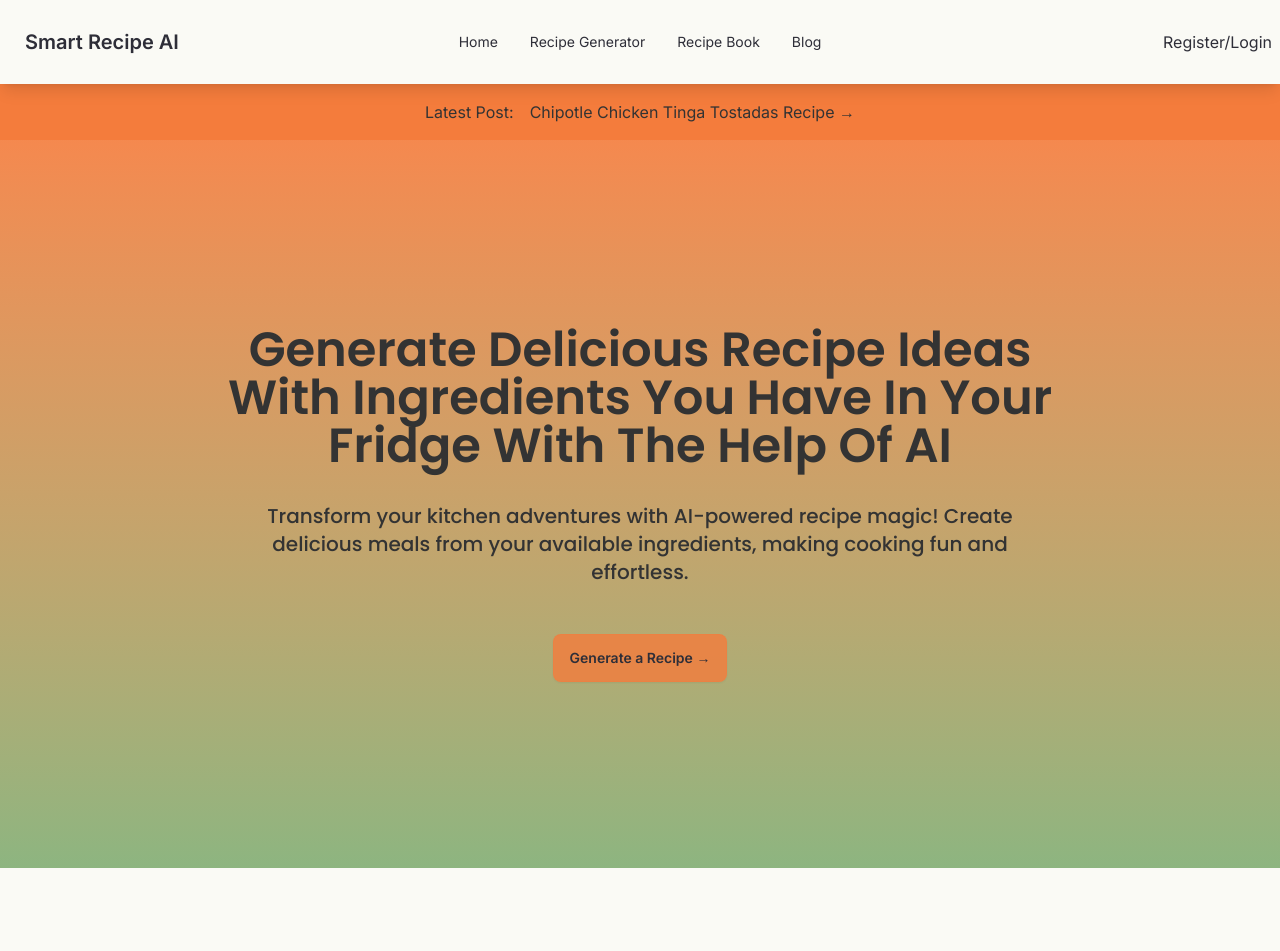
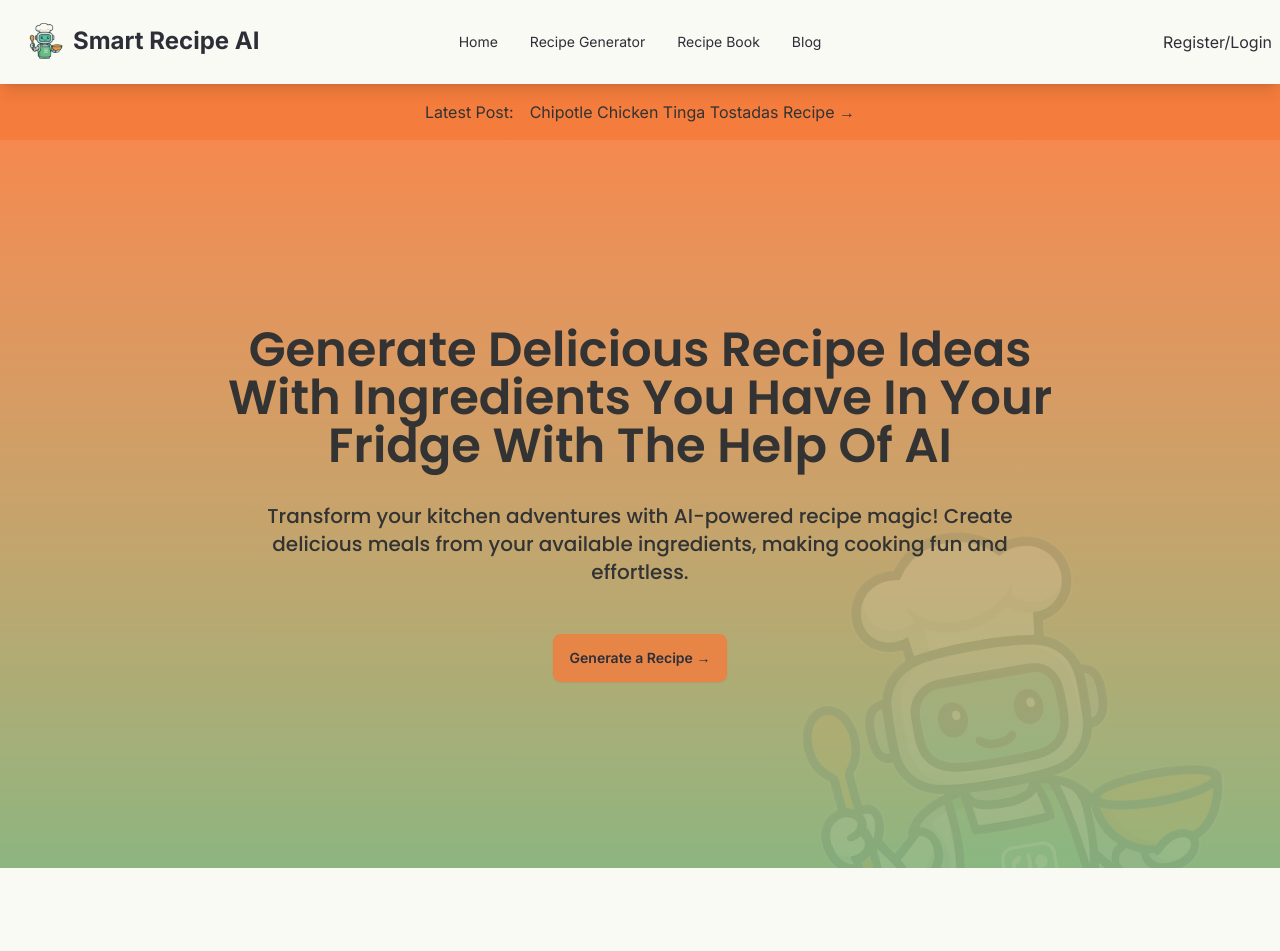
Before and after one commit to LukeAndrewColeman/ai-recipe-app, a Next.js app: page / in a window 1280 px wide. Shown: the top 951 px of the page. Built offline with nearby package versions, Linux system fonts and the light colour scheme; no server answers.

Commit message:
Add background logos and animations to various pages, enhancing visual appeal. Update Navbar to include logo image. Implement suppressHydrationWarning in layout for improved rendering.

```diff
--- a/app/blog/[post]/page.jsx
+++ b/app/blog/[post]/page.jsx
@@ -3,6 +3,7 @@ import getPosts from '@/app/actions/getPosts';
 import { notFound } from 'next/navigation';
 import Link from 'next/link';
 import SocialShare from '@/components/SocialShare';
+import Image from 'next/image';
 
 export async function generateMetadata({ params }) {
   const { post } = await params;
@@ -56,8 +57,20 @@ const PostPage = async ({ params }) => {
     return (
       <>
         <article>
-          <header className='bg-primary text-center py-32'>
-            <div className='max-w-3xl mx-auto'>
+          <header className='bg-gradient-to-br from-primary to-primary/80 text-center py-32 relative overflow-hidden'>
+            {/* Background AI Robot Logo - Right Side */}
+            <div className='absolute top-1/2 right-8 md:right-16 transform -translate-y-1/2 opacity-10'>
+              <Image
+                src='/ai-robot.png'
+                alt='Smart Recipe AI Logo'
+                width={600}
+                height={600}
+                className='w-[350px] h-[350px] md:w-[500px] md:h-[500px] lg:w-[600px] lg:h-[600px] object-contain'
+                priority
+              />
+            </div>
+
+            <div className='max-w-3xl mx-auto relative z-10'>
               <h1 className='text-5xl font-bold px-4 py-8 rounded-lg uppercase'>
                 {postData.title}
               </h1>
@@ -99,8 +112,19 @@ const PostPage = async ({ params }) => {
           </div>
           <SocialShare shareUrl={`https://smartRecipe AI.com/blog/${post}`} />
         </article>
-        <div className='bg-primary py-12 mt-12 rounded-lg'>
-          <div className='text-center'>
+        <div className='bg-primary py-12 mt-12 rounded-lg relative overflow-hidden'>
+          {/* Background AI Robot Logo for CTA */}
+          <div className='absolute bottom-4 left-8 opacity-5 pointer-events-none hidden md:block'>
+            <Image
+              src='/ai-robot.png'
+              alt='Smart Recipe AI Logo'
+              width={200}
+              height={200}
+              className='w-[200px] h-[200px] object-contain'
+            />
+          </div>
+
+          <div className='text-center relative z-10'>
             <h2 className='text-2xl font-bold mb-4'>
               Want to Create Your Own Recipe?
             </h2>
--- a/app/blog/page.jsx
+++ b/app/blog/page.jsx
@@ -17,22 +17,24 @@ const FeaturedRecipes = async () => {
   return (
     <section>
       {/* Hero Section */}
-      <div className='relative h-[500px] w-full'>
-        {/* Background Image */}
-        <Image
-          src='/hero-image-two.jpg'
-          alt='Cooking ingredients and utensils'
-          fill
-          className='object-cover'
-          priority
-        />
-        {/* Overlay */}
-        <div className='absolute inset-0 bg-primary/95' />
+      <div className='relative h-[500px] w-full bg-gradient-to-br from-primary to-primary/80 overflow-hidden'>
+        {/* Background AI Robot Logo - Right Side */}
+        <div className='absolute top-1/2 right-8 md:right-16 transform -translate-y-1/2 opacity-10'>
+          <Image
+            src='/ai-robot.png'
+            alt='Smart Recipe AI Logo'
+            width={600}
+            height={600}
+            className='w-[350px] h-[350px] md:w-[500px] md:h-[500px] lg:w-[600px] lg:h-[600px] object-contain'
+            priority
+          />
+        </div>
+
         {/* Content */}
-        <div className='relative h-full flex items-center justify-center'>
+        <div className='relative h-full flex items-center justify-center z-10'>
           <div className='text-center max-w-3xl px-6'>
             <h1 className='text-4xl md:text-5xl font-bold mb-4'>
-              Welcome to the Smart RecipeBlog
+              Welcome to the Smart Recipe Blog
             </h1>
             <h2 className='text-lg md:text-xl'>
               Discover authentic recipes, cooking inspiration and more, all in
--- a/app/layout.js
+++ b/app/layout.js
@@ -66,6 +66,7 @@ export default async function RootLayout({ children }) {
         <AuthProvider>
           <body
             className={`min-h-screen flex flex-col text-neutral ${inter.className}`}
+            suppressHydrationWarning
           >
             <Navbar />
             <main className='flex-grow'>{children}</main>
--- a/app/page.js
+++ b/app/page.js
@@ -48,7 +48,41 @@ export default function Home() {
     <>
       <NavCta />
       <div className='bg-gradient-to-t from-primary to-secondary/90 relative overflow-hidden'>
-        <div className='container mx-auto text-center text-[#333333] py-[70px] md:py-[170px] px-4 max-w-4xl z-20 flex md:flex-row flex-col items-center justify-center overflow-hidden gap-8 relative z-20'>
+        {/* Background Logo */}
+        <motion.div
+          className='absolute top-1/2 right-8 transform -translate-y-1/2 opacity-10 pointer-events-none hidden md:block'
+          initial={{ opacity: 0, x: 100, rotate: -15 }}
+          animate={{ opacity: 0.1, x: 0, rotate: -10 }}
+          transition={{ duration: 1.2, ease: "easeOut" }}
+        >
+          <Image
+            src='/ai-robot.png'
+            alt='Smart Recipe AI Logo Background'
+            width={500}
+            height={500}
+            className='w-[350px] h-[350px] lg:w-[500px] lg:h-[500px] object-contain'
+            priority={true}
+          />
+        </motion.div>
+
+        {/* Mobile Background Logo - smaller and positioned differently */}
+        <motion.div
+          className='absolute bottom-4 right-4 opacity-5 pointer-events-none md:hidden'
+          initial={{ opacity: 0, scale: 0.8 }}
+          animate={{ opacity: 0.05, scale: 1 }}
+          transition={{ duration: 1, ease: "easeOut" }}
+        >
+          <Image
+            src='/ai-robot.png'
+            alt='Smart Recipe AI Logo Background'
+            width={200}
+            height={200}
+            className='w-[200px] h-[200px] object-contain'
+            priority={true}
+          />
+        </motion.div>
+
+        <div className='container mx-auto text-center text-[#333333] py-[70px] md:py-[170px] px-4 max-w-4xl flex md:flex-row flex-col items-center justify-center overflow-hidden gap-8 relative z-20'>
           <div className='w-full p-4'>
             <h1 className='text-2xl md:text-5xl font-bold mb-8 capitalize'>
               Generate delicious recipe ideas with ingredients you have in your fridge with the help of AI
@@ -127,6 +161,22 @@ export default function Home() {
           transition={{ duration: 0.5 }}
           className='bg-primary/60 p-12 flex flex-col items-center justify-center text-center relative overflow-hidden'
         >
+          {/* Background Logo for Login Block */}
+          <motion.div
+            className='absolute bottom-8 left-8 opacity-6 pointer-events-none'
+            initial={{ opacity: 0, rotate: 25, scale: 0.8 }}
+            whileInView={{ opacity: 0.06, rotate: 15, scale: 1 }}
+            transition={{ duration: 1.2, ease: "easeOut" }}
+          >
+            <Image
+              src='/ai-robot.png'
+              alt='Smart Recipe AI Background'
+              width={120}
+              height={120}
+              className='w-[100px] h-[100px] md:w-[120px] md:h-[120px] object-contain'
+            />
+          </motion.div>
+
           <div className='relative z-10'>
             <h2 className='text-2xl md:text-3xl font-bold mb-4'>
               Welcome Back
@@ -152,7 +202,23 @@ export default function Home() {
         </motion.div>
       </div>
 
-      <div className='w-full relative'>
+      <div className='w-full relative overflow-hidden'>
+        {/* Small floating logo above the full-width image */}
+        <motion.div
+          className='absolute top-8 left-1/2 transform -translate-x-1/2 opacity-6 pointer-events-none z-10 hidden md:block'
+          initial={{ opacity: 0, y: -30, rotate: 0 }}
+          whileInView={{ opacity: 0.06, y: 0, rotate: 5 }}
+          transition={{ duration: 1, ease: "easeOut" }}
+        >
+          <Image
+            src='/ai-robot.png'
+            alt='Smart Recipe AI Background'
+            width={80}
+            height={80}
+            className='w-[80px] h-[80px] object-contain'
+          />
+        </motion.div>
+
         <motion.div
           initial={{ opacity: 0, y: 50 }}
           whileInView={{ opacity: 1, y: 0 }}
@@ -218,8 +284,8 @@ export default function Home() {
       </div> */}
 
       {/* Reviews Section */}
-      <div className='py-20'>
-        <div className='max-w-6xl mx-auto px-6'>
+      <div className='py-20 relative overflow-hidden'>
+        <div className='max-w-6xl mx-auto px-6 relative z-10'>
           <div className='text-center mb-12'>
             <h2 className='text-3xl md:text-4xl font-bold mb-4'>
               Loved by Home Cooks
@@ -309,8 +375,23 @@ export default function Home() {
       </div>
 
       {/* Pricing Section */}
-      <div className='py-20'>
-        <div className='max-w-7xl mx-auto px-4 sm:px-6 lg:px-8'>
+      <div className='py-20 relative overflow-hidden'>
+        {/* Background Logo for Pricing - Bottom Right */}
+        <motion.div
+          className='absolute bottom-16 right-12 opacity-6 pointer-events-none hidden md:block'
+          initial={{ opacity: 0, y: 50, rotate: -20 }}
+          whileInView={{ opacity: 0.06, y: 0, rotate: -15 }}
+          transition={{ duration: 1.2, ease: "easeOut" }}
+        >
+          <Image
+            src='/ai-robot.png'
+            alt='Smart Recipe AI Background'
+            width={300}
+            height={300}
+            className='w-[250px] h-[250px] lg:w-[300px] lg:h-[300px] object-contain'
+          />
+        </motion.div>
+        <div className='max-w-7xl mx-auto px-4 sm:px-6 lg:px-8 relative z-10'>
           <div className='text-center mb-12'>
             <h2 className='text-3xl md:text-4xl font-bold mb-4'>
               Start Cooking for Free
--- a/app/sign-in/[[...sign-in]]/page.jsx
+++ b/app/sign-in/[[...sign-in]]/page.jsx
@@ -1,6 +1,9 @@
+'use client';
+
 import React from 'react';
 import { SignIn } from '@clerk/nextjs';
 import Image from 'next/image';
+import { motion } from 'motion/react';
 
 const SignInPage = () => {
   const features = [
@@ -28,7 +31,22 @@ const SignInPage = () => {
     <div className='min-h-screen'>
       <div className='grid grid-cols-1 md:grid-cols-2 min-h-[calc(100vh-4rem)]'>
         {/* Left side - Sign In Form */}
-        <div className='flex items-center justify-center p-8 bg-base-100'>
+        <div className='flex items-center justify-center p-8 bg-base-100 relative overflow-hidden'>
+          {/* Background Logo Behind Form */}
+          <motion.div
+            className='absolute top-1/2 left-1/2 transform -translate-x-1/2 -translate-y-1/2 opacity-4 pointer-events-none'
+            initial={{ opacity: 0, scale: 0.8, rotate: -15 }}
+            animate={{ opacity: 0.04, scale: 1, rotate: -10 }}
+            transition={{ duration: 1.5, ease: "easeOut" }}
+          >
+            <Image
+              src='/ai-robot.png'
+              alt='Smart Recipe AI Background'
+              width={400}
+              height={400}
+              className='w-[320px] h-[320px] md:w-[400px] md:h-[400px] object-contain'
+            />
+          </motion.div>
           <div className='w-full max-w-md'>
             <SignIn
               signInFallbackRedirectUrl={'/dashboard'}
--- a/app/sign-up/[[...sign-up]]/page.jsx
+++ b/app/sign-up/[[...sign-up]]/page.jsx
@@ -1,6 +1,9 @@
+'use client';
+
 import React from 'react';
 import { SignUp } from '@clerk/nextjs';
 import Image from 'next/image';
+import { motion } from 'motion/react';
 
 const SignUpPage = () => {
   const benefits = [
@@ -30,7 +33,22 @@ const SignUpPage = () => {
     <div className='min-h-screen'>
       <div className='grid grid-cols-1 md:grid-cols-2 min-h-[calc(100vh-4rem)]'>
         {/* Left side - Sign Up Form */}
-        <div className='flex items-center justify-center p-4 bg-base-100'>
+        <div className='flex items-center justify-center p-4 bg-base-100 relative overflow-hidden'>
+          {/* Background Logo Behind Form */}
+          <motion.div
+            className='absolute top-1/2 left-1/2 transform -translate-x-1/2 -translate-y-1/2 opacity-4 pointer-events-none'
+            initial={{ opacity: 0, scale: 0.8, rotate: 15 }}
+            animate={{ opacity: 0.04, scale: 1, rotate: 10 }}
+            transition={{ duration: 1.5, ease: "easeOut" }}
+          >
+            <Image
+              src='/ai-robot.png'
+              alt='Smart Recipe AI Background'
+              width={420}
+              height={420}
+              className='w-[350px] h-[350px] md:w-[420px] md:h-[420px] object-contain'
+            />
+          </motion.div>
           <div className='w-full max-w-md'>
             <SignUp
               signUpFallbackRedirectUrl={'/create-user'}
--- a/components/HowItWorks.jsx
+++ b/components/HowItWorks.jsx
@@ -1,5 +1,5 @@
 import React from 'react';
-import { motion } from 'framer-motion';
+import { motion } from 'motion/react';
 
 // Simple card component
 const StepCard = ({ step, index }) => (
--- a/components/Navbar.jsx
+++ b/components/Navbar.jsx
@@ -101,7 +101,8 @@ export default function Navbar() {
             </ul>
           </div>
           <Link href='/' className='btn btn-ghost text-xl'>
-            Smart Recipe AI
+          <Image src='/ai-robot.png' alt='Smart Recipe AI' width={40} height={40} />
+            <span className='text-2xl font-bold'>Smart Recipe AI</span>
           </Link>
         </div>
         <div className='sm:navbar-center hidden lg:flex'>
```
Also changed, not shown: public/ai-robot.png (added).
